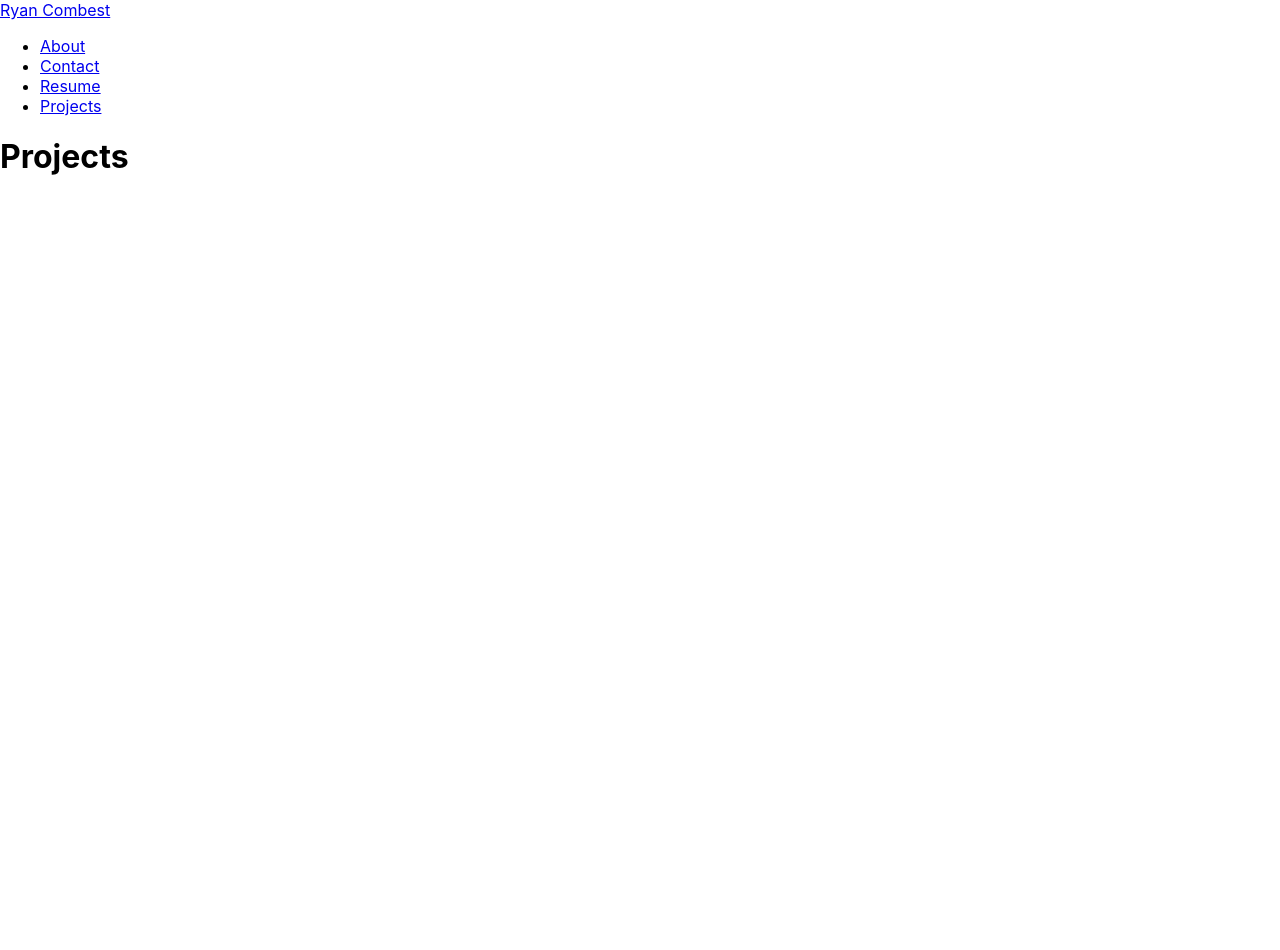
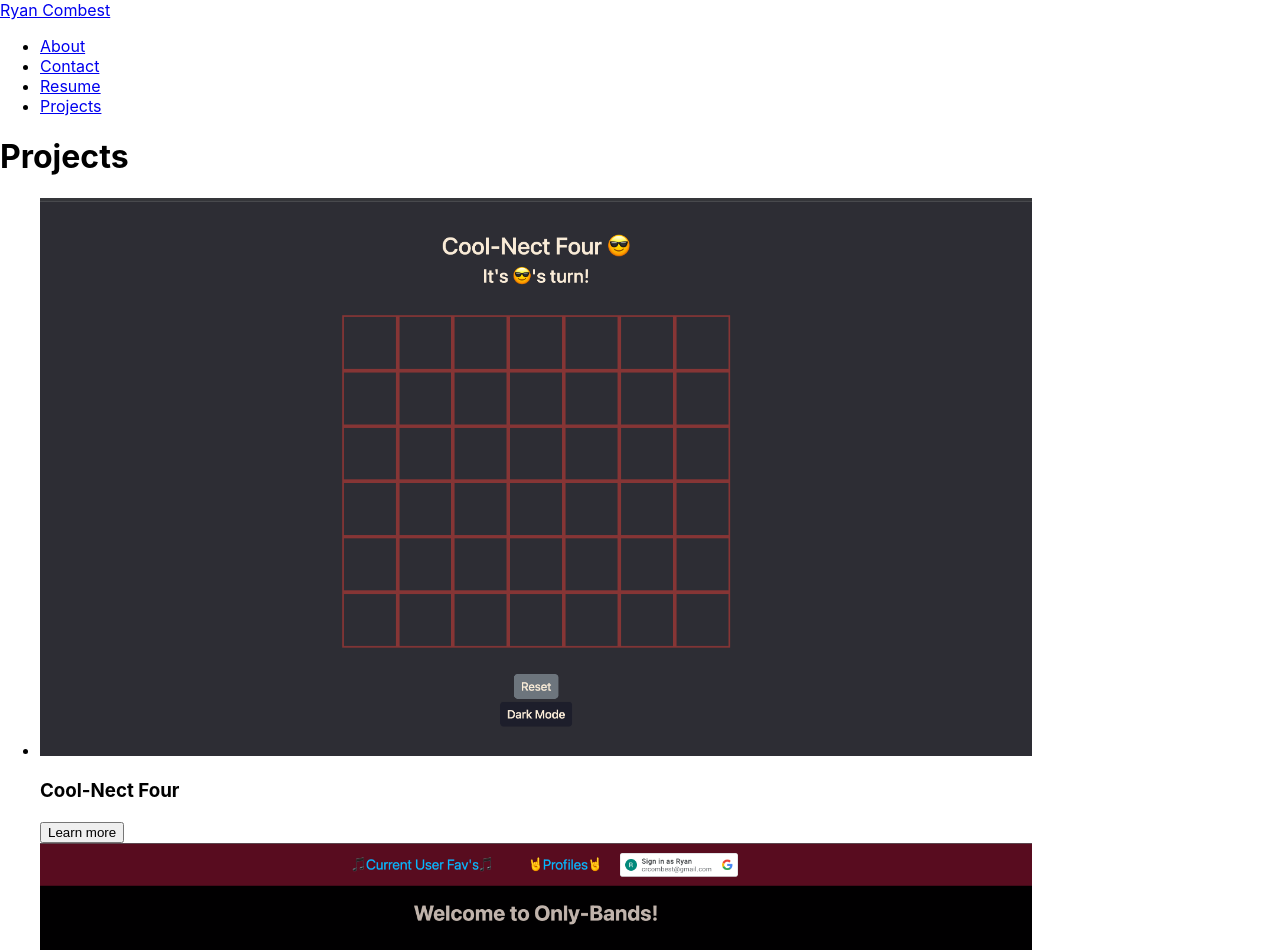
Before and after one commit to Rcombest/react-portfolio, a React (Create React App) app: page /Projects in a window 1280 px wide. Shown: the top 950 px of the page. Before the commit the page ends 800 px from the top, so only its background shows below. Built offline with nearby package versions, Linux system fonts and the light colour scheme.

Commit message:
lab steps 8-10

```diff
--- /dev/null
+++ b/src/components/Preview.module.css
@@ -0,0 +1,3 @@
+.projimg {
+  width: 80%;
+}
--- /dev/null
+++ b/src/components/ProjectPreview.jsx
@@ -0,0 +1,25 @@
+import styles from './Preview.module.css'
+
+const ProjectPreview = (props) => {
+  return (
+    <>
+      <div>
+        <img
+          className={ styles.projimg}
+          src={props.project.image}
+          alt={props.project.title}
+        />
+
+        <section>
+          <h3>
+            {props.project.title}
+          </h3>
+          <button>
+            Learn more
+          </button>
+        </section>
+      </div>
+    </>
+  )
+}
+export default ProjectPreview;
--- /dev/null
+++ b/src/components/ProjectsList.jsx
@@ -0,0 +1,15 @@
+import ProjectPreview from "./ProjectPreview.jsx"
+
+const ProjectsList = (props) => {
+  return (
+    <>
+    <ul>
+      {props.projects.map(project =>
+          <li><ProjectPreview project={project}/></li>
+          )}
+    </ul>
+    </>
+  )
+}
+
+export default ProjectsList
--- a/src/data/projects.jsx
+++ b/src/data/projects.js
@@ -1,28 +1,31 @@
-import { Link } from "react-router-dom"
-import CoolNectFour from "../assets/CoolNectFour"
-import OnlyBands from "../assets/Only-Bands.png"
-import Relocate from "../assets/Relocate"
+import CoolNectFour from "../assets/CoolNectFour.png"
+import OnlyBands from "../assets/OnlyBands.png"
+import Relocate from "../assets/Relocate.png"
 
-export const projects = [
+const projects = [
   {
     title: 'Cool-Nect Four',
     description: "Built with JavaScript, CSS, HTML, Bootstrap, Animate.CSS and a GitHub library, Cool-Nect Four provides a quick fun game of the Connect Four you know and love with an exciting twist using dark mode functionality.",
     image: CoolNectFour,
-    repoLink: <Link>https://github.com/Rcombest/cool-nect-four</Link>,
-    deployedLink: <Link>https://coolnectfour.netlify.app/</Link>,
+    repoLink: "https://github.com/Rcombest/cool-nect-four",
+    deployedLink: "https://coolnectfour.netlify.app/",
   },
   {
     title: 'Only-Bands',
     description: "Built using Azure, JavaScript, CSS, EJS, Google OAuth, MongoDB and the MEN stack, Only-Bands is a family friendly, entirely Safe For Work application that allows users to sign in using Google OAuth and share their current favorite songs and artists with other users, as well as create a list of all time favorite albums and bands on their profile and view other users favorites lists on their profiles",
     image: OnlyBands,
-    repoLink: <Link>https://github.com/Rcombest/only-bands</Link>,
-    deployedLink: <Link>https://only-bands.fly.dev/</Link>,
+    repoLink: "https://github.com/Rcombest/only-bands",
+    deployedLink: "https://only-bands.fly.dev/",
   },
   {
     title: "Relocate.",
     description: " Built using Azure, CSS, HTML, JavaScript, MongoDB, MUI, and the MERN stack in collaboration with Stephanie Michael and Zeus Zaragoza-Gildo, Relocate is an app that seeks to make moving easier and give users peace of mind throughout the moving process. Users are able to create a profile and create, read, update, and delete to-do lists and their individual items as well as create, read, update, and delete wishlists and wishlist items. Users are also able to add images of and links to their wishlist items.",
     image: Relocate,
-    repoLink: <Link>https://github.com/zgildo01/Relocate-back-end</Link>,
-    deployedLink: <Link>https://cgcorelocate.netlify.app/</Link>,
+    repoLink: "https://github.com/zgildo01/Relocate-back-end",
+    deployedLink: "https://cgcorelocate.netlify.app/",
   },
 ]
+
+export {
+  projects,
+}
--- a/src/pages/Projects.jsx
+++ b/src/pages/Projects.jsx
@@ -1,8 +1,15 @@
-// import { projects } from "../data/projects"
+import { projects } from "../data/projects.js"
+import ProjectsList from "../components/ProjectsList.jsx"
 
 function Projects() {
+  console.log(projects)
   return (
-    <h1>Projects</h1>
+    <>
+      <h1>Projects</h1>
+      <div>
+        <ProjectsList projects={projects}/>
+      </div>
+    </>
   )
 }
 
```
Also changed, not shown: src/pages/ProjectDetails.jsx (added, +11 -0 lines), src/components/NavBar.jsx (renamed from src/components/NavBar.js).
